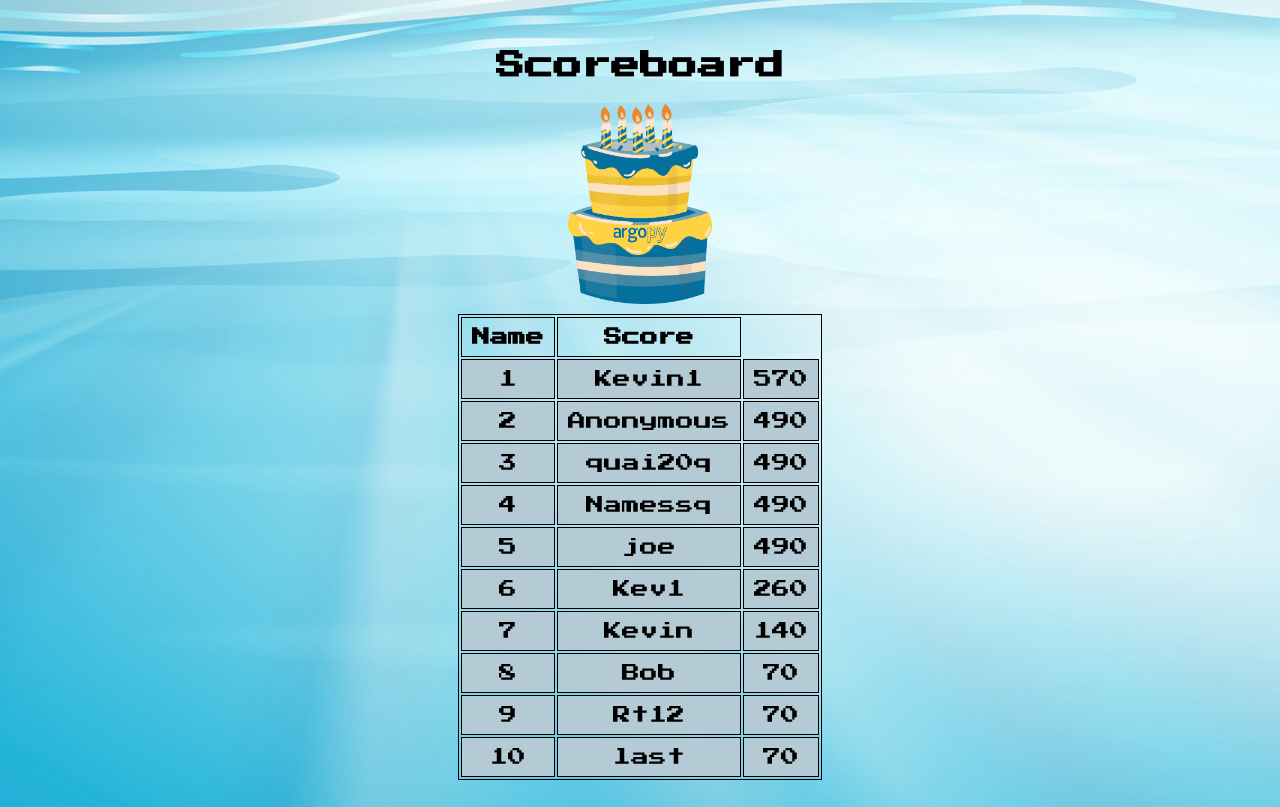
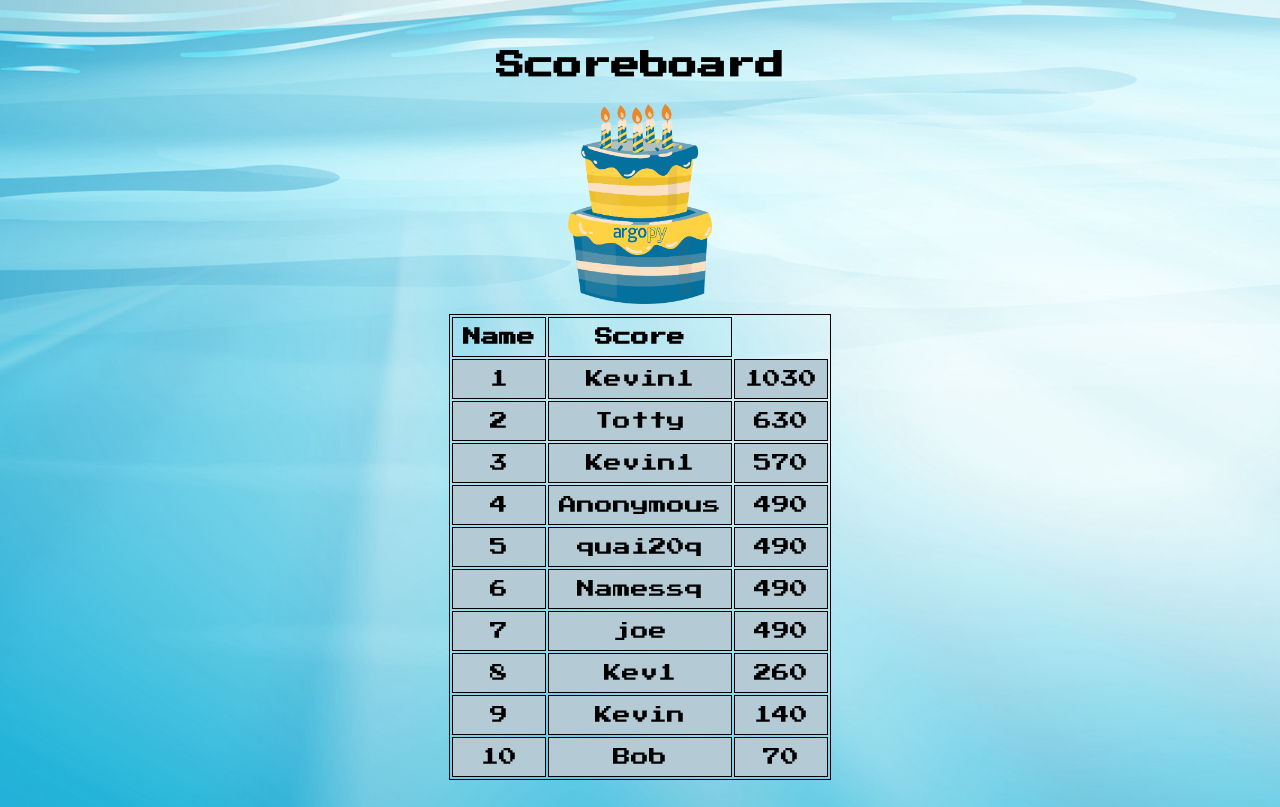
Before and after one commit to euroargodev/argopy-5years, a Flask app: page //scoreboard in a window 1280 px wide. Run offline with Flask 3, Linux system fonts and the light colour scheme.

Commit message:
reload scoreboard

```diff
--- a/argo-crusade/static/scores.json
+++ b/argo-crusade/static/scores.json
@@ -68,7 +68,11 @@
         "score": "570"
     },
     {
+        "name": "Totty",
+        "score": "630"
+    },
+    {
         "name": "Kevin1",
-        "score": "570"
+        "score": "1030"
     }
 ]
--- a/argo-crusade/templates/scoreboard.html
+++ b/argo-crusade/templates/scoreboard.html
@@ -58,7 +58,14 @@
       <th>Score</th>
     </tr>
     <script>
+
       $(document).ready(function () {
+
+        //RELOAD
+        if(!window.location.hash) {
+        window.location = window.location + '#score';
+        window.location.reload(true);
+        }
 
         // FETCHING DATA FROM JSON FILE
         $.getJSON("{{ url_for('static', filename='scores.json')}}",
```
